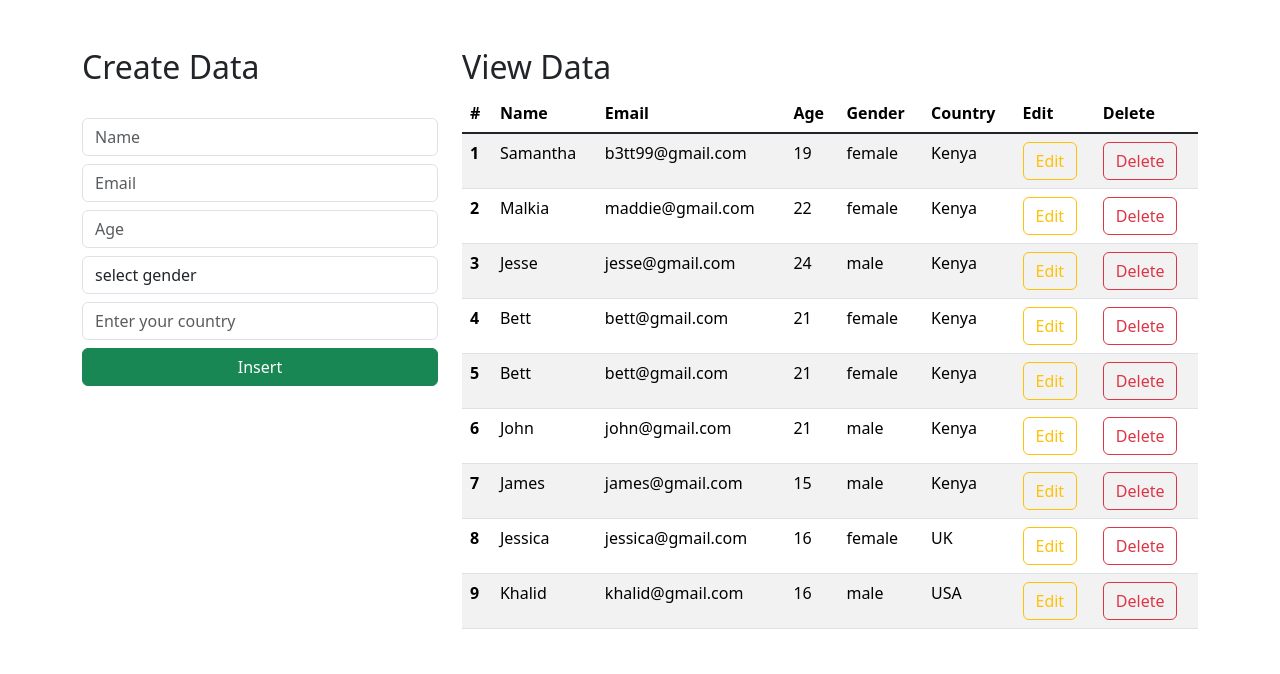
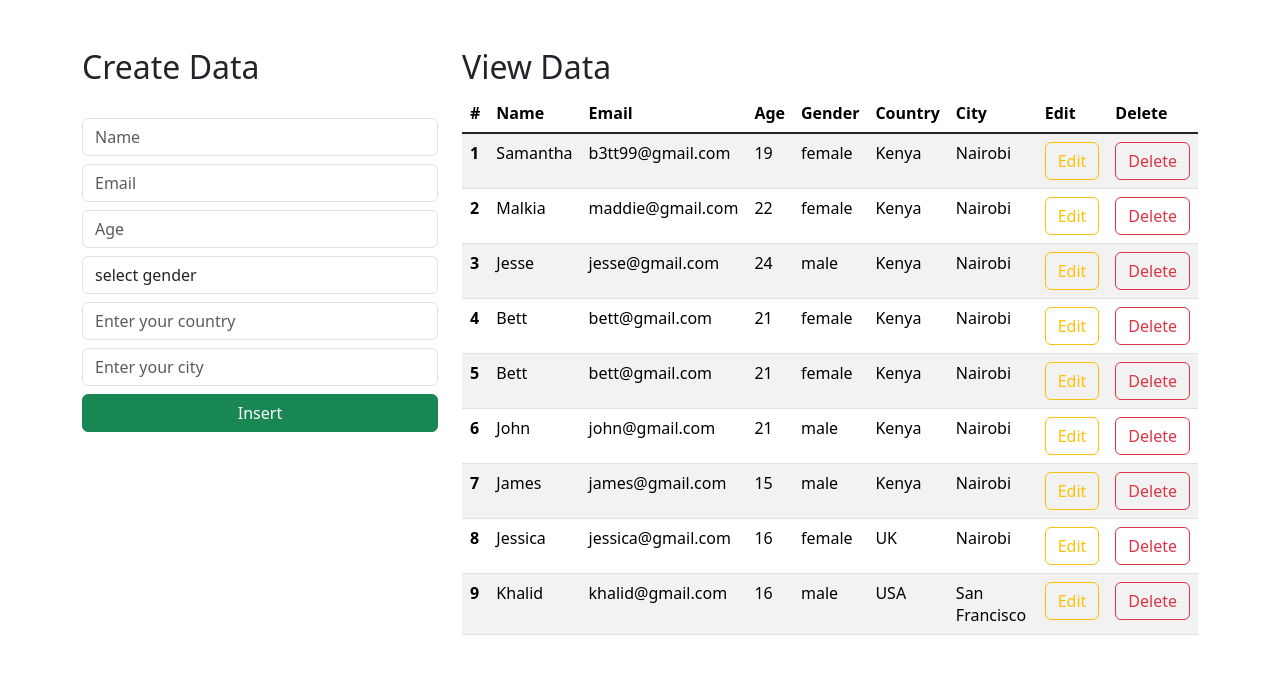
Before and after one commit to b3tt99/Djangodatabase, a Django app: page / in a window 1280 px wide. Shown: the part 16-690 px from the top of the page. Run offline with Django 4.2, Linux system fonts and the light colour scheme; data comes from the database, SQL or seed files in the repository; both versions use the stored data as it was after the commit.

Commit message:
Added City column and input

```diff
--- a/djangocradsam/models.py
+++ b/djangocradsam/models.py
@@ -7,6 +7,7 @@ class Student(models.Model):
     age = models.IntegerField()
     gender = models.CharField(max_length=50, blank=False, null=False)
     country = models.CharField(default='Kenya', max_length=50)
+    city = models.CharField(default='Nairobi', max_length=50)
 
 def __str__(self):
     return self.name
--- a/djangocradsam/views.py
+++ b/djangocradsam/views.py
@@ -29,8 +29,9 @@ def insertData(request):
         age = request.POST.get('age')
         gender = request.POST.get('gender')
         country = request.POST.get('country')
+        city = request.POST.get('city')
 
-        query = Student(name=name, email=email, age=age, gender=gender, country=country)
+        query = Student(name=name, email=email, age=age, gender=gender, country=country, city=city)
         query.save()
         return redirect("/")
 
--- a/templates/index.html
+++ b/templates/index.html
@@ -52,6 +52,11 @@
                     </div>
 
 
+                    <div class="form-group">
+                        <input type="text" class="form-control  mt-2" placeholder="Enter your city" name="city" required>
+                    </div>
+
+
                     <div class="d-grid gap-2">
 
                         <button class="btn btn-success mt-2" type="submit">Insert</button>
@@ -72,6 +77,7 @@
                         <th scope="col">Age</th>
                         <th scope="col">Gender</th>
                         <th scope="col">Country</th>
+                        <th scope="col">City</th>
                         <th scope="col">Edit</th>
                         <th scope="col">Delete</th>
 
@@ -86,7 +92,8 @@
                         <td>{{d.email}}</td>
                         <td>{{d.age}}</td>
                         <td>{{d.gender}}</td>
-                         <td>{{ d.country }}</td>
+                        <td>{{ d.country }}</td>
+                        <td>{{ d.city }}</td>
                         <td><a href="/update/{{d.id}}" type="button" class="btn btn-outline-warning">Edit</a></td>
                         <td><a href="/delete/{{d.id}}" type="button" class="btn btn-outline-danger">Delete</a></td>
                       </tr>
```
Also changed, not shown: db.sqlite3, djangocradsam/migrations/0003_student_city.py (added).
